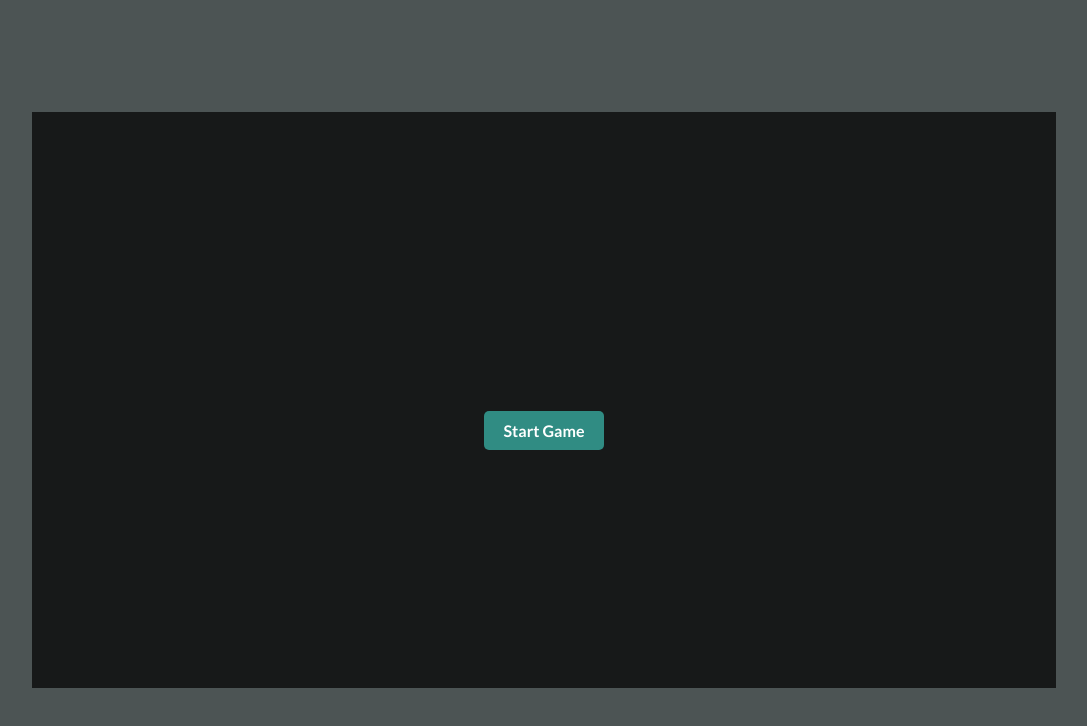
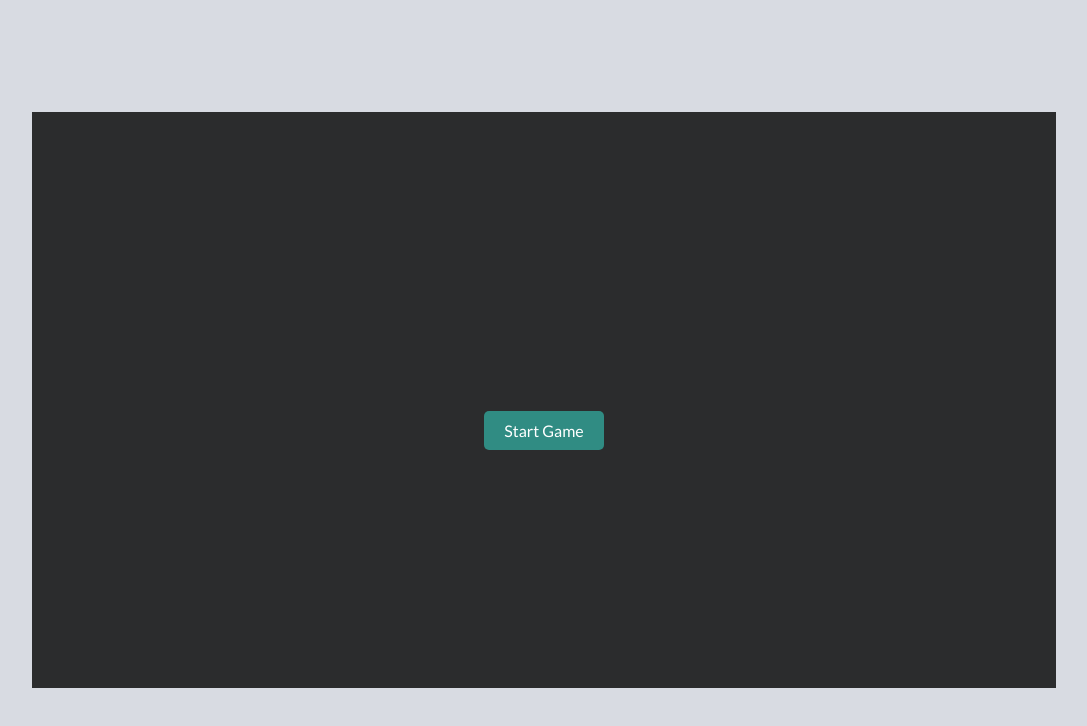
Before and after one commit to nvient/FlappyTest, a plain HTML site: page index.html in a window 1280 px wide. Shown: the whole page, without its empty margins (96-1183 px from the left). Drawn offline with Linux system fonts and the light colour scheme.

Commit message:
Update index.html

```diff
--- a/index.html
+++ b/index.html
@@ -14,7 +14,7 @@ body {
     justify-content: center; /* Horizontally center */
     align-items: center;    /* Vertically center */
     height: 100vh;          /* Full viewport height */
-    background-color: #4c5454; /* Optional: dark background */
+    background-color: #d8dbe2; /* Optional: dark background */
     overflow: hidden;       /* Prevent scrollbars */
   }
 
@@ -32,7 +32,7 @@ body {
   flex-direction: column;
   justify-content: center;
   align-items: center;
-  background-color: rgba(0, 0, 0, 0.7); /* Black transparent overlay */
+  background-color: rgba(0, 0, 0, 0.8); /* Black transparent overlay */
   color: white;
   font-family: 'Lato', sans-serif;
   font-weight: 700;
@@ -52,7 +52,7 @@ body {
   border: none;
   padding: 10px 20px;
   font-family: 'Lato', sans-serif;
-  font-weight: 700;
+  font-weight: 400;
   font-size: 16px;
   border-radius: 5px;
   cursor: pointer;
```
